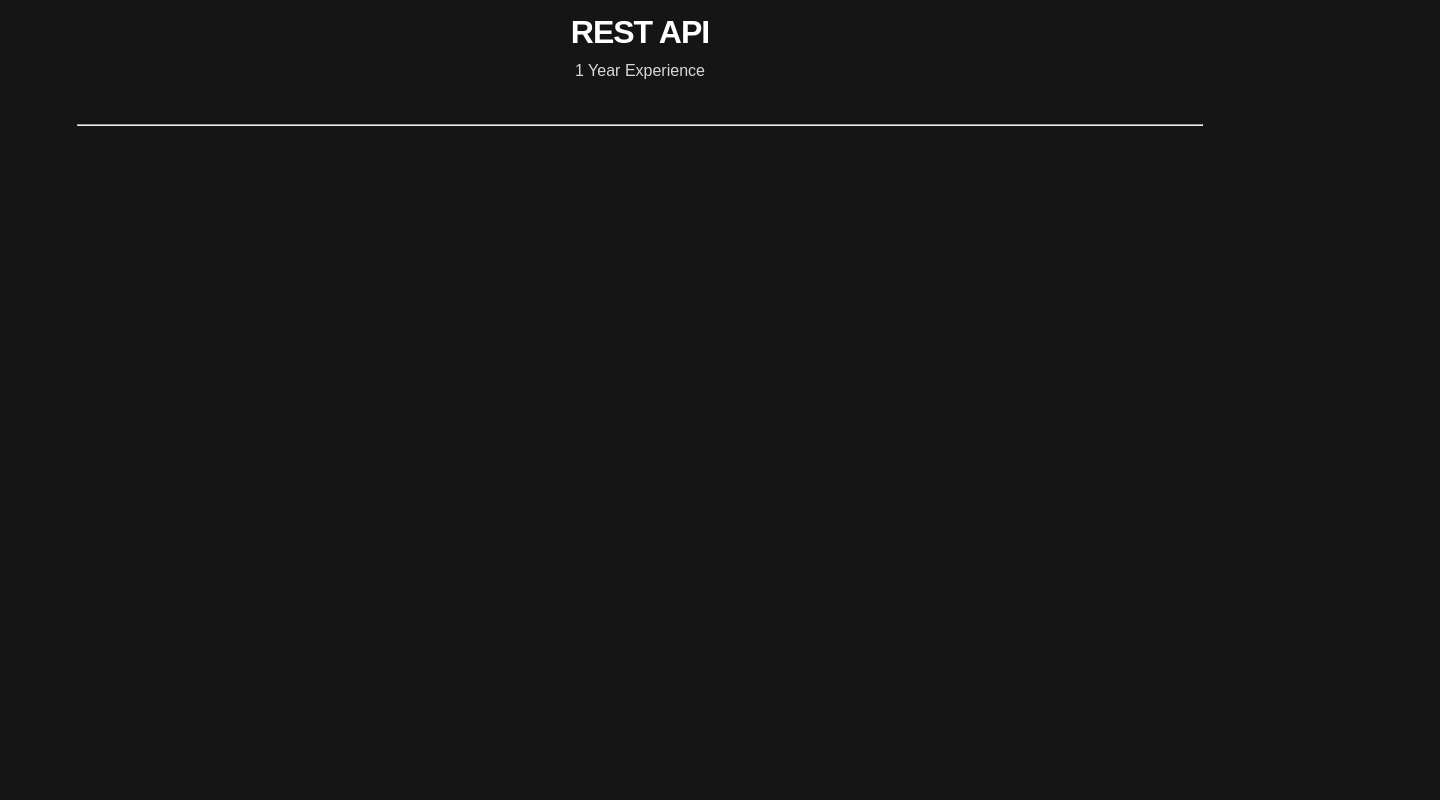
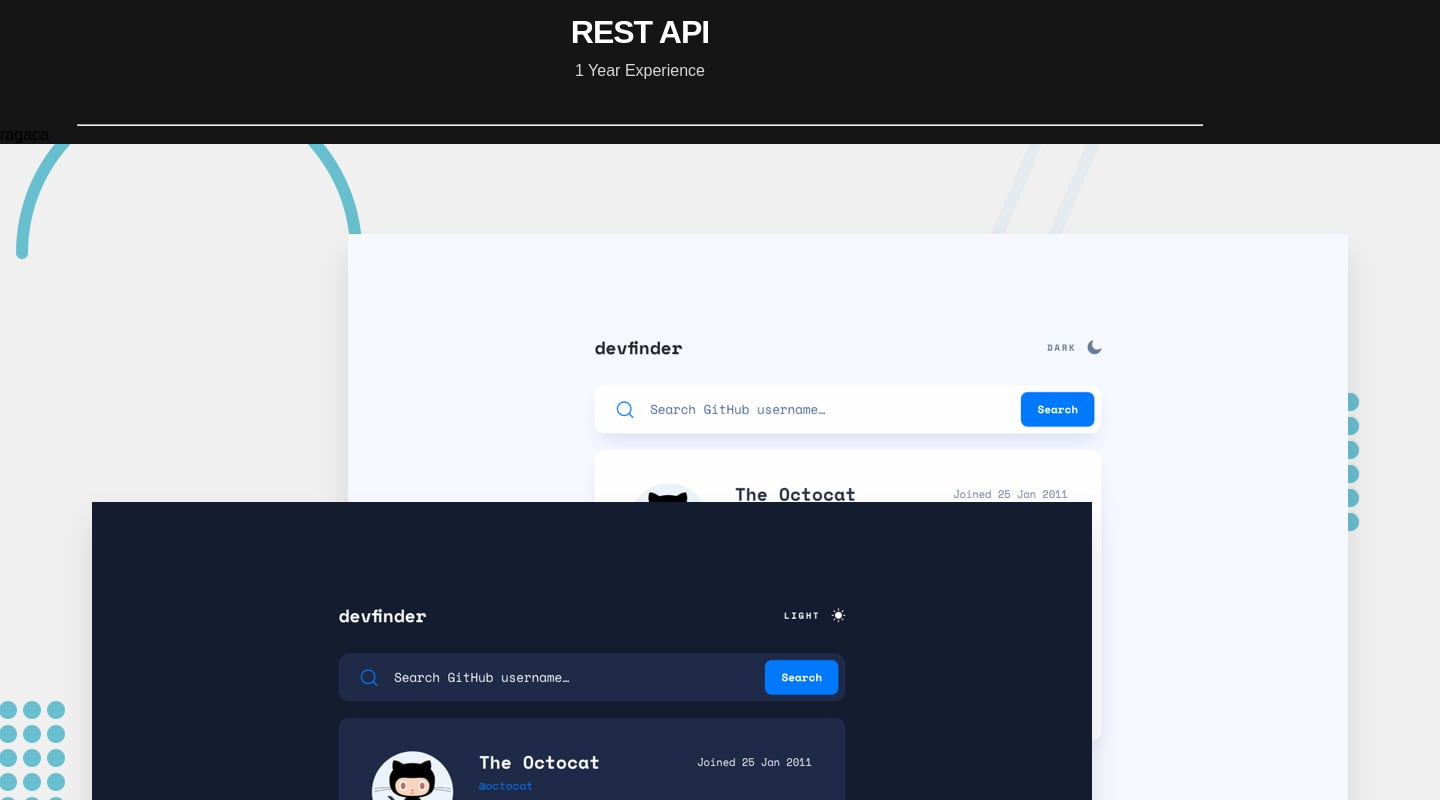
Before and after one commit to Beka-Merebashvili/portfolio, a React (Vite) app: page / in a window 1280 px wide. Shown: the part 1260-2060 px from the top of the page, 1440 px wide, since content can reach past the window. Before the commit the page ends 1386 px from the top, so only its background shows below. Built offline with nearby package versions, Linux system fonts and the light colour scheme.

Commit message:
add projects component adn data json file

```diff
--- a/src/App.tsx
+++ b/src/App.tsx
@@ -1,17 +1,17 @@
-import Globalstyles from "./styled-components/GlobalStyles"
-import AboutMe from "./components/AboutMe"
-import Experience from "./components/Experience"
+import Globalstyles from "./styled-components/GlobalStyles";
+import AboutMe from "./components/AboutMe";
+import Experience from "./components/Experience";
+import Projects from "./components/Projects";
 
 function App() {
-
-
   return (
     <>
-    <Globalstyles />
-    <AboutMe />
-    <Experience />
+      <Globalstyles />
+      <AboutMe />
+      <Experience />
+      <Projects />
     </>
-  )
+  );
 }
 
-export default App
+export default App;
--- /dev/null
+++ b/src/components/Projects.tsx
@@ -0,0 +1,15 @@
+import styled from "styled-components"
+import data from "../data.json"
+
+export default function Projects() {
+    return (
+        <div>
+            {data.map((data , index)=> (
+                <div key={index}>
+                    <p>{data.title}</p>
+                    <img src={data.img} alt="" />
+                </div>
+            ))}
+        </div>
+    ) ;
+}
--- /dev/null
+++ b/src/data.json
@@ -0,0 +1,3 @@
+[
+    {"title" : "ragaca" , "img" : "./images/preview.jpg" }
+]
```
Also changed, not shown: public/images/preview.jpg (added).
